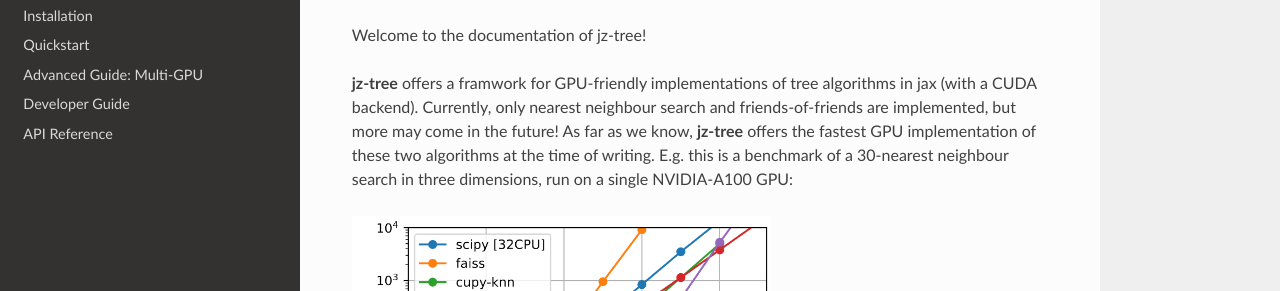
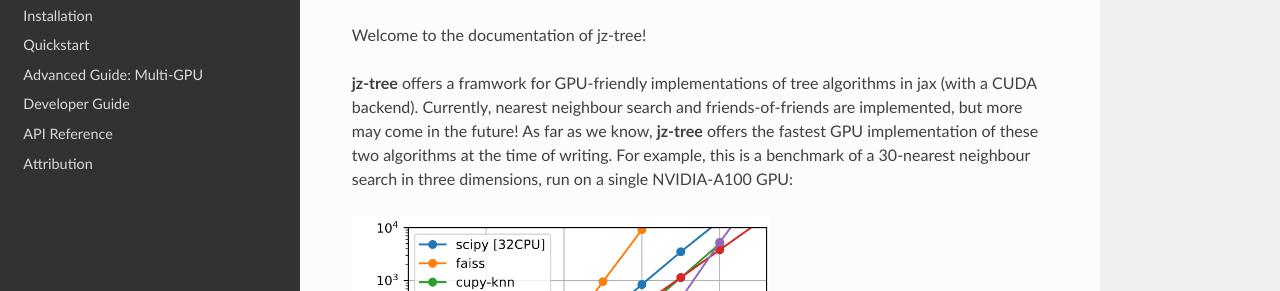
Before and after one commit to jstuecker/jztree, a Sphinx documentation site: the page built from docs/index.rst, in a window 1280 px wide and 1400 px high. Shown: the part 136-427 px from the top of the window. Built offline with Sphinx 7.4.7 and the Read the Docs theme 3.1.0, drawn with Linux system fonts in a browser that asks for light colours.

Commit message:
added attribution.md

```diff
--- a/docs/index.rst
+++ b/docs/index.rst
@@ -4,9 +4,9 @@ jz-tree documentation
 Welcome to the documentation of jz-tree!
 
 **jz-tree** offers a framwork for GPU-friendly implementations of tree algorithms in jax (with
-a CUDA backend). Currently, only nearest neighbour search and friends-of-friends are implemented, but
+a CUDA backend). Currently, nearest neighbour search and friends-of-friends are implemented, but
 more may come in the future! As far as we know, **jz-tree** offers the fastest GPU
-implementation of these two algorithms at the time of writing. E.g. this is a benchmark of a
+implementation of these two algorithms at the time of writing. For example, this is a benchmark of a
 30-nearest neighbour search in three dimensions, run on a single NVIDIA-A100 GPU:
 
 .. image:: _static/knn_libraries_comparison.png
@@ -22,3 +22,4 @@ implementation of these two algorithms at the time of writing. E.g. this is a be
    multi_gpu_guide.md
    developer_guide.md
    api.rst
+   attribution.md
--- a/pyproject.toml
+++ b/pyproject.toml
@@ -21,7 +21,7 @@ dependencies = [
 cmake.version = ">=3.24"
 build-dir = "build"
 logging.level = "INFO"
-build.requires = ["jax", "scikit-build-core>=0.11", "nanobind>=2.9.2", "cmake>=3.24"]
+build.requires = ["jax", "scikit-build-core>=0.11", "nanobind>=2.9.2", "cmake>=3.24", "setuptools-scm>=8"]
 editable.rebuild = false
 metadata.version.provider = "scikit_build_core.metadata.setuptools_scm"
 sdist.include = ["src/jztree/_version.py"]
```
Also changed, not shown: docs/attribution.md (added, +16 -0 lines), docs/developer_guide.md (+1 -1 lines).
